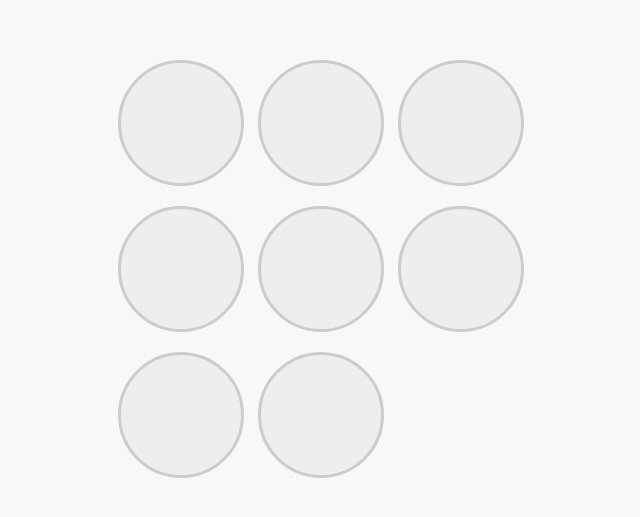
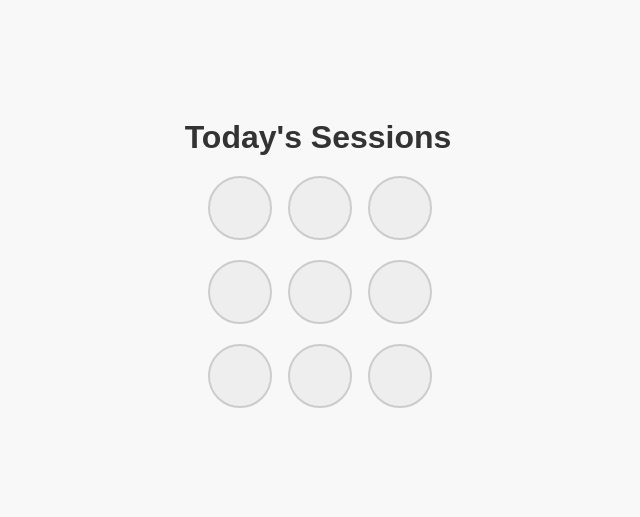
Before and after one commit to syedmustafath/pomodoro, a plain HTML site: page index.html in a window 1280 px wide. Shown: the part 147-664 px from the top of the page, without its empty margins (322-962 px from the left). Drawn offline with Linux system fonts and the light colour scheme.

Commit message:
Update index.html

```diff
--- a/index.html
+++ b/index.html
@@ -11,55 +11,44 @@
     body {
       background: #f8f8f8;
       display: flex;
+      flex-direction: column;
       justify-content: center;
       align-items: center;
-      min-height: 100vh;
+      height: 100vh;
       margin: 0;
       font-family: sans-serif;
-      padding: 1rem;
     }
-
+    h1 {
+      margin-bottom: 20px;
+      color: #333;
+    }
     .container {
       display: grid;
-      grid-template-columns: repeat(auto-fit, minmax(90px, 1fr));
+      grid-template-columns: repeat(3, 60px);
       gap: 20px;
-      max-width: 400px;
-      width: 100%;
+      justify-content: center;
     }
-
     .circle {
-      width: 100%;
-      padding-top: 100%; /* makes it a square */
-      position: relative;
+      width: 60px;
+      height: 60px;
       background: #eee;
       border-radius: 50%;
-      border: 3px solid #ccc;
+      border: 2px solid #ccc;
       cursor: pointer;
-      transition: background 0.2s, border-color 0.2s;
+      transition: 0.2s;
     }
-
     .circle.done {
       background: #4caf50;
       border-color: #4caf50;
     }
-
-    .circle::after {
-      content: '';
-      position: absolute;
-      top: 50%;
-      left: 50%;
-      transform: translate(-50%, -50%);
-      width: 60%;
-      height: 60%;
-      border-radius: 50%;
-    }
   </style>
 </head>
 <body>
+  <h1>Today's Sessions</h1>
   <div class="container" id="tracker"></div>
 
   <script>
-    const NUM_POMODOROS = 8;
+    const NUM_POMODOROS = 9;
     const tracker = document.getElementById('tracker');
     const STORAGE_KEY = 'dailyPomodoro';
     const RESET_HOUR = 12; // 12 PM
```
